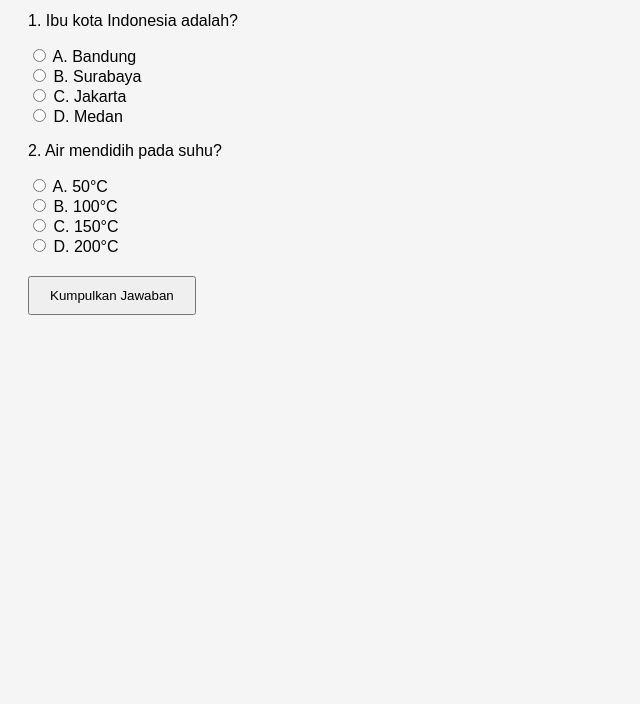
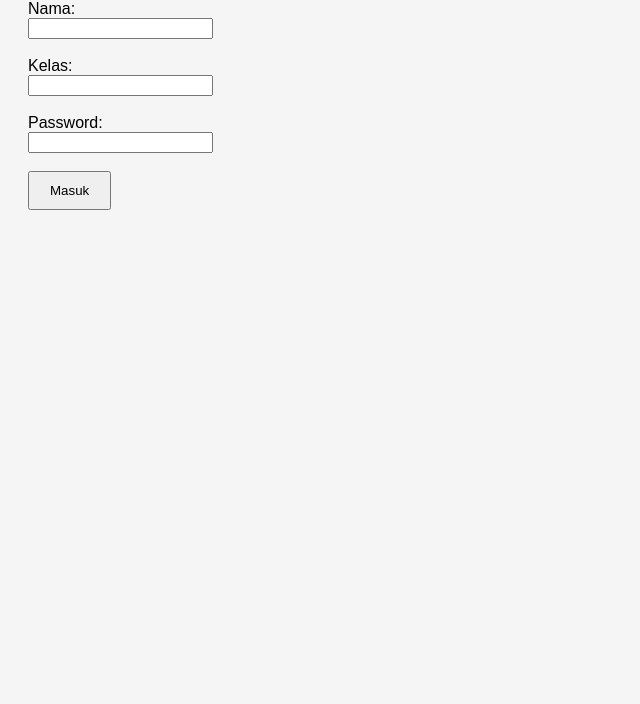
Before and after one commit to NardoTuns/kuis, a plain HTML site: page index.html in a window 1280 px wide. Shown: the part 96-800 px from the top of the page, without its empty margins (0-640 px from the left). Drawn offline with Linux system fonts and the light colour scheme.

Commit message:
Update index.html

```diff
--- a/index.html
+++ b/index.html
@@ -6,10 +6,27 @@
   <link rel="stylesheet" href="style.css">
 </head>
 <body>
-  <h1>Kuis Pengetahuan Umum</h1>
-  <div id="quiz-container"></div>
-  <button id="submit">Kumpulkan Jawaban</button>
-  <div id="result"></div>
+  <!-- Halaman Login -->
+  <div id="login-section">
+    <h2>Login untuk Mengikuti Kuis</h2>
+    <label>Nama:</label><br>
+    <input type="text" id="nama"><br><br>
+    <label>Kelas:</label><br>
+    <input type="text" id="kelas"><br><br>
+    <label>Password:</label><br>
+    <input type="password" id="password"><br><br>
+    <button onclick="login()">Masuk</button>
+    <p id="login-error" style="color: red;"></p>
+  </div>
+
+  <!-- Halaman Kuis -->
+  <div id="quiz-section" style="display: none;">
+    <h1>Kuis Pengetahuan Umum</h1>
+    <p id="user-info"></p>
+    <div id="quiz-container"></div>
+    <button id="submit">Kumpulkan Jawaban</button>
+    <div id="result"></div>
+  </div>
 
   <script src="script.js"></script>
 </body>
```
